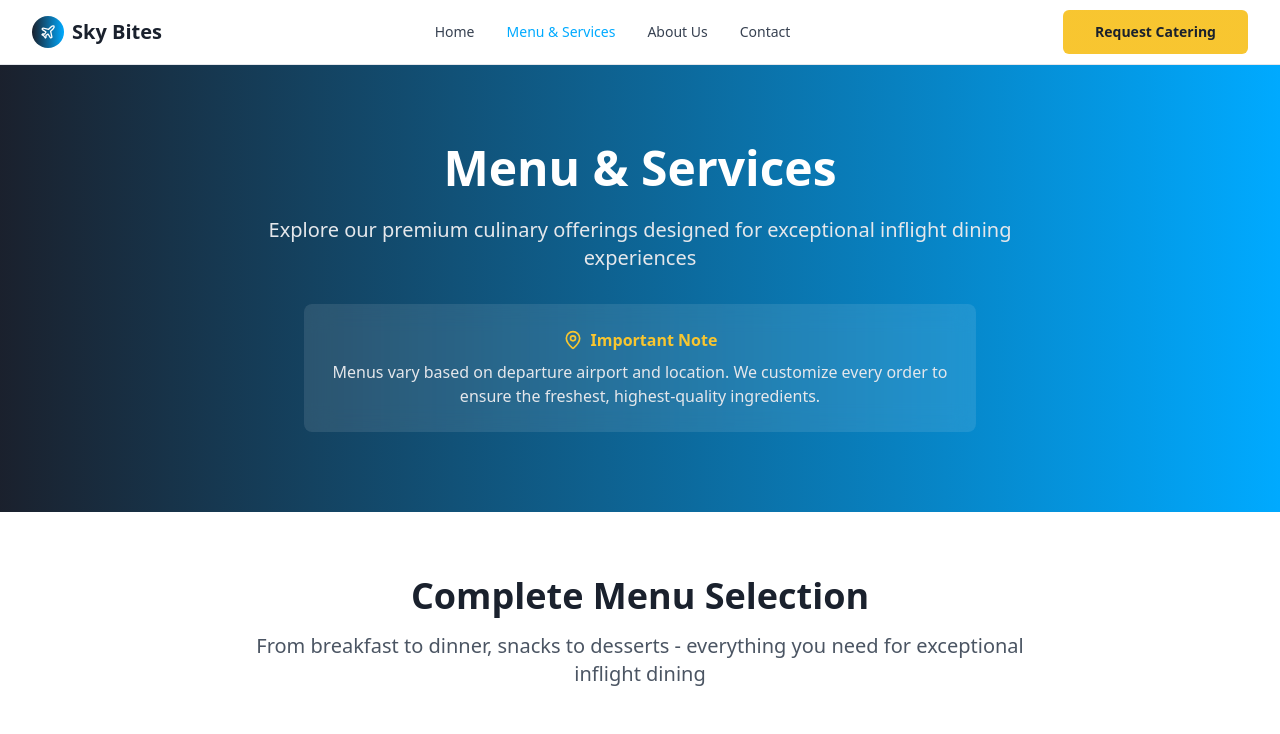
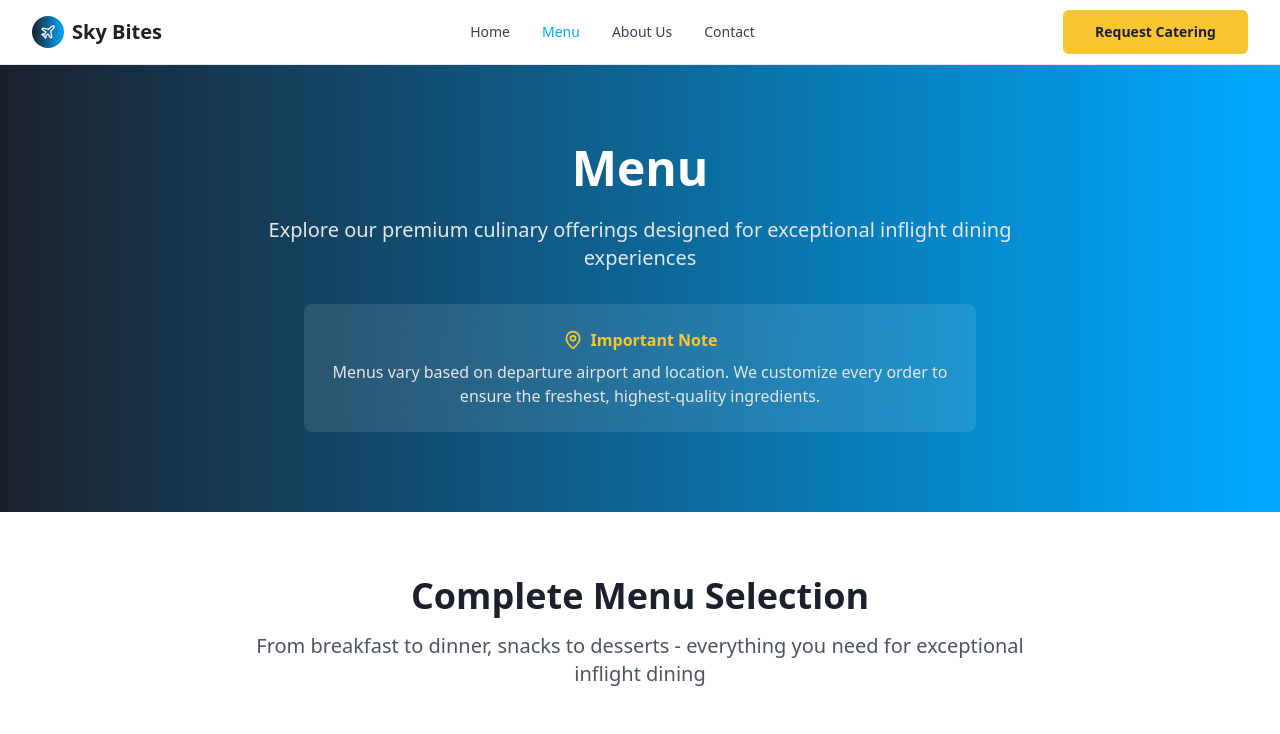
Before and after one commit to tirthp27/skybites-inflight-elevated, a React (Vite) app: page /menu in a window 1280 px wide. Shown: the top 734 px of the page. Built offline with nearby package versions, Linux system fonts and the light colour scheme.

Commit message:
Rename Menu & Services page
Rename the "Menu & Services" page to "Menu" to simplify its title.

```diff
--- a/src/components/Navigation.tsx
+++ b/src/components/Navigation.tsx
@@ -9,7 +9,7 @@ const Navigation = () => {
 
   const navItems = [
     { name: "Home", path: "/" },
-    { name: "Menu & Services", path: "/menu" },
+    { name: "Menu", path: "/menu" },
     { name: "About Us", path: "/about" },
     { name: "Contact", path: "/contact" },
   ];
--- a/src/pages/MenuPage.tsx
+++ b/src/pages/MenuPage.tsx
@@ -94,7 +94,7 @@ const MenuPage = () => {
       <section className="bg-gradient-to-r from-navy-deep to-sky-blue text-white py-20">
         <div className="max-w-7xl mx-auto px-4 sm:px-6 lg:px-8 text-center">
           <h1 className="text-4xl md:text-5xl font-bold mb-6">
-            Menu & Services
+            Menu
           </h1>
           <p className="text-xl text-gray-200 max-w-3xl mx-auto mb-8">
             Explore our premium culinary offerings designed for exceptional inflight dining experiences
```
